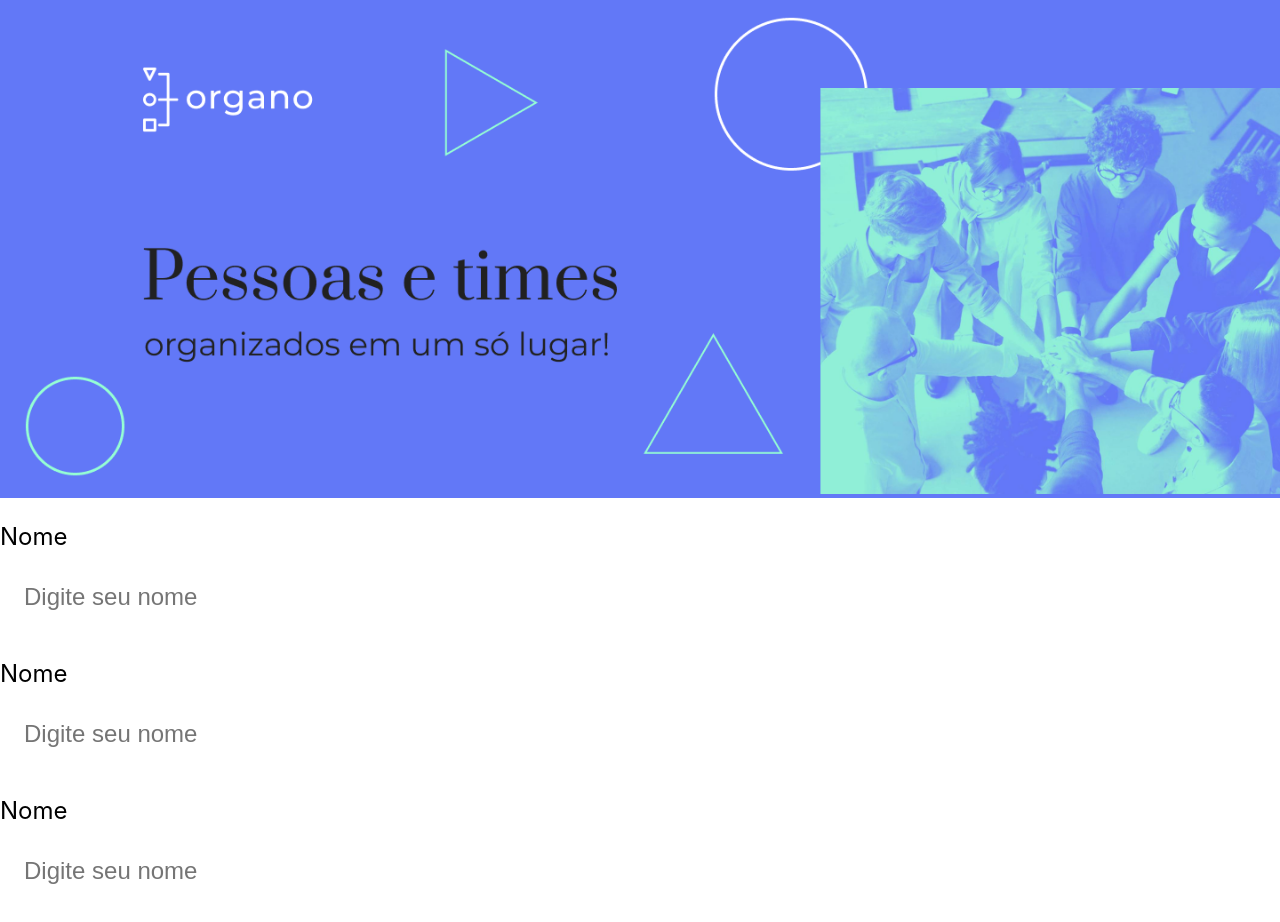
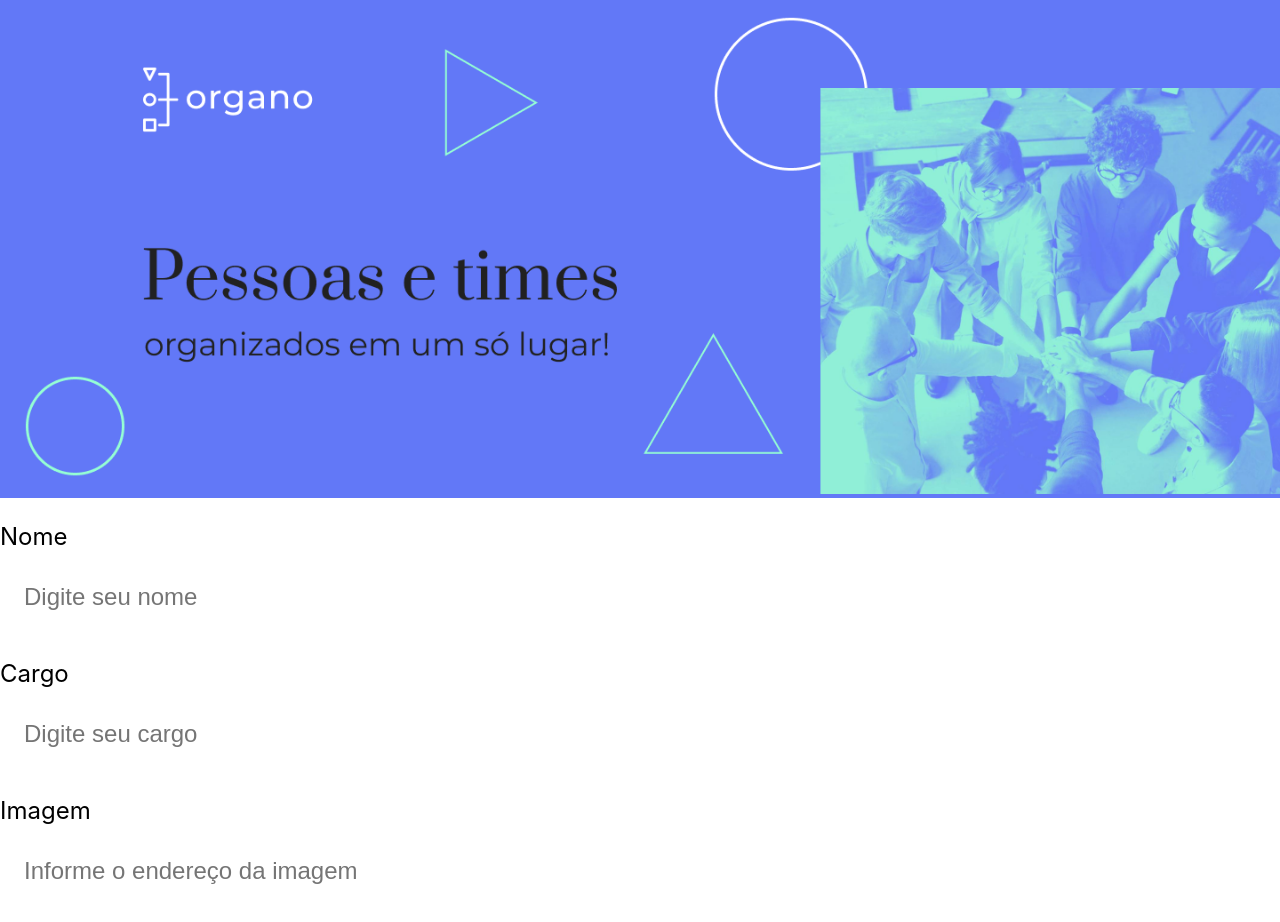
Before and after one commit to soarezlucas02/aprendendoreact, a JavaScript app in the folder organo/: page / in a window 1280 px wide. Shown: the top 922 px of the page. Built offline with nearby package versions, Linux system fonts and the light colour scheme; the HTML template or start-up script is replaced by a standard one.

Commit message:
props, label e placeholder

```diff
--- a/organo/src/App.js
+++ b/organo/src/App.js
@@ -5,9 +5,9 @@
   return (
     <div className="App">
       <Banner />
-      <CampoTexto label="Nome"/>
-      <CampoTexto label="Cargo"/>
-      <CampoTexto label="Imagem"/>
+      <CampoTexto label="Nome" placeholder="Digite seu nome"/>
+      <CampoTexto label="Cargo" placeholder="Digite seu cargo"/>
+      <CampoTexto label="Imagem" placeholder="Informe o endereço da imagem"/>
     </div>
   );
 }
--- a/organo/src/componentes/CampoTexto/index.js
+++ b/organo/src/componentes/CampoTexto/index.js
@@ -1,9 +1,10 @@
 import './CampoTexto.css'
-const CampoTexto = () => {
+const CampoTexto = (props) => {
     return (
         <div className="campo-texto">
-            <label>Nome</label>
-            <input placeholder="Digite seu nome"/>
+            <label>{props.label}</label>
+            <input placeholder={props.placeholder
+            }/>
         </div>
     )
 }
```
